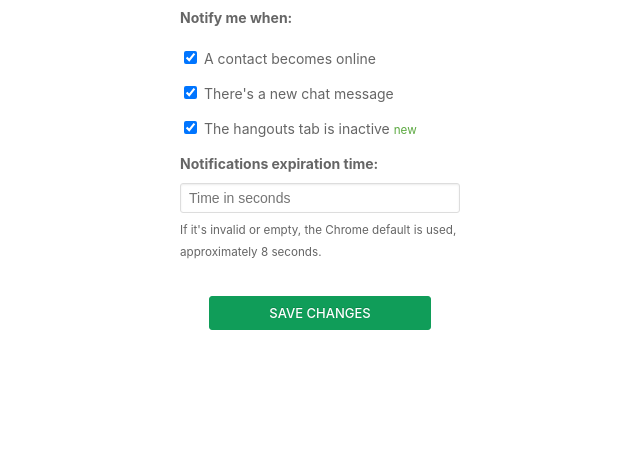
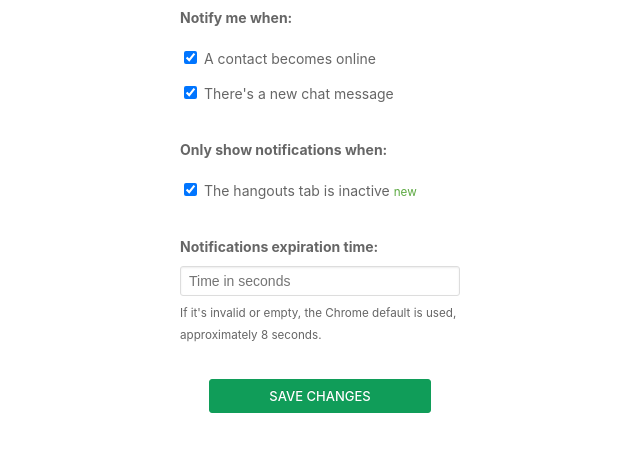
Before and after one commit to nicosantangelo/hangouts-chrome-notifications, a browser extension: page options/options.html in a window 1280 px wide. Shown: the part 223-674 px from the top of the page, without its empty margins (320-960 px from the left). Drawn offline with Linux system fonts and the light colour scheme.

Commit message:
Be more explicit

```diff
--- a/options/options.html
+++ b/options/options.html
@@ -27,10 +27,17 @@
         <input type="checkbox" name="showUnreadNotifications" id="showUnreadNotifications">
         There's a new chat message
       </div>
+
+      <br />
+
+      <h4>Only show notifications when:</h4>
       <div class="option">
         <input type="checkbox" name="fireOnInactiveTab" id="fireOnInactiveTab">
         The hangouts tab is inactive <small class="new">new</small>
       </div>
+
+      <br />
+
       <div class="option">
         <b>Notifications expiration time:</b>
 
```
